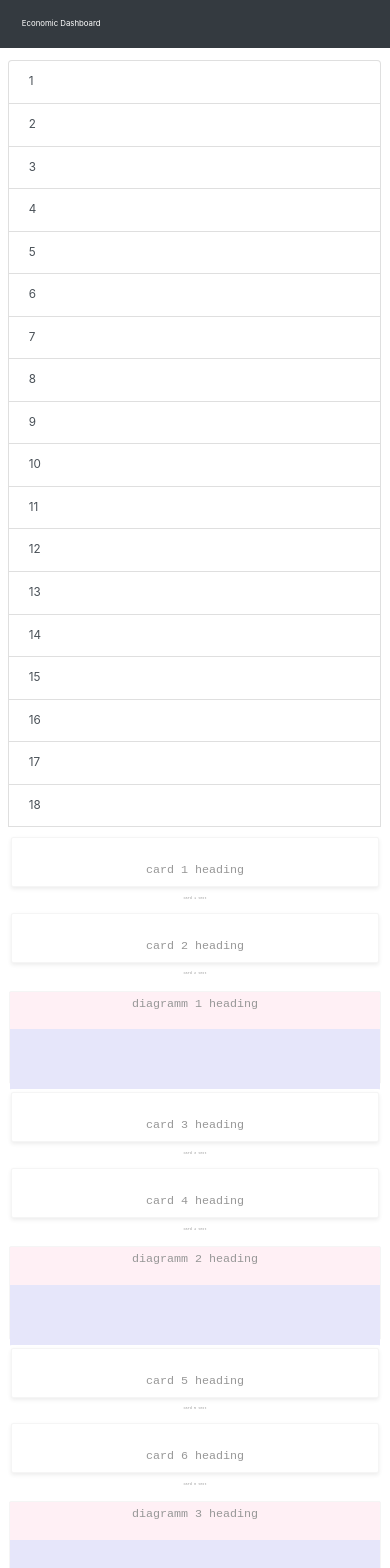
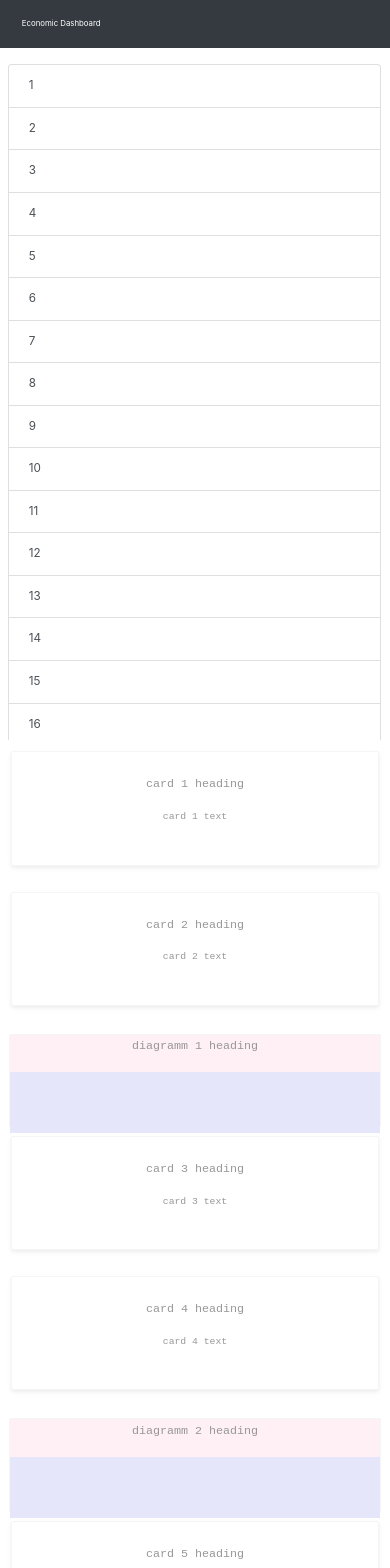
Before and after one commit to SeemannMx/AngularDashboard, an Angular app: page / in a window 390 px wide. Shown: the top 1568 px of the page. Built offline with nearby package versions, Linux system fonts and the light colour scheme.

Commit message:
added scroll attribute to list group

```diff
--- a/src/app/app.component.css
+++ b/src/app/app.component.css
@@ -14,12 +14,13 @@
 }
 
 .list-group {
+  height: 80vh;
   margin-left: 2vw;
   margin-right: 2vw;
-  margin-top: 1vw;
+  margin-top: 2vw;
   margin-bottom: 1vw;
   color: white;
-
+  overflow-y: scroll;
 }
 
 .collapse {
@@ -32,7 +33,7 @@
 
 .card {
   /*background-color: lightcyan;*/
-  margin-top: 1vw;
+  margin-top: 1.3vw;
   margin-left: 2vw;
   margin-right: 2vw;
   border: 1px solid transparent;
@@ -52,13 +53,13 @@
   font-size: 1.1vw;
   font-family: Courier New, sans-serif;
   color: #979797;
+  white-space: pre-line;
+
 }
 
 .card-sub-text {
   font-size: 0.9vw;
 }
-
-
 
 .diagramCanvas {
   height: 24vw;
@@ -118,6 +119,10 @@
 }
 
 @media screen and (max-width: 720px){
+
+  .card-body {
+    height: auto;
+  }
   .card-text {
     font-size: 3vw;
   }
@@ -127,6 +132,10 @@
   .list-group {
     font-size: 3vw;
   }
+  .card-sub-text {
+    font-size: 2.5vw;
+  }
+
   .footer {
     font-size: 2vw;
   }
--- a/src/app/app.component.html
+++ b/src/app/app.component.html
@@ -79,7 +79,6 @@
 
             <a href="#" class="list-group-item list-group-item-action" data-toggle="collapse" data-target="#text18">18</a>
             <div id="text18" class="collapse"> text </div>
-
           </div>
     </div>
 
```
Lines whose indentation alone changed are shown as unchanged.
